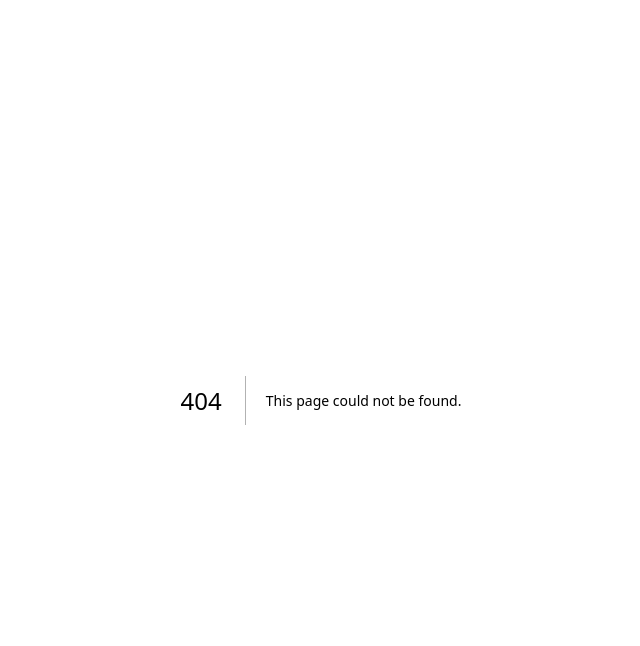
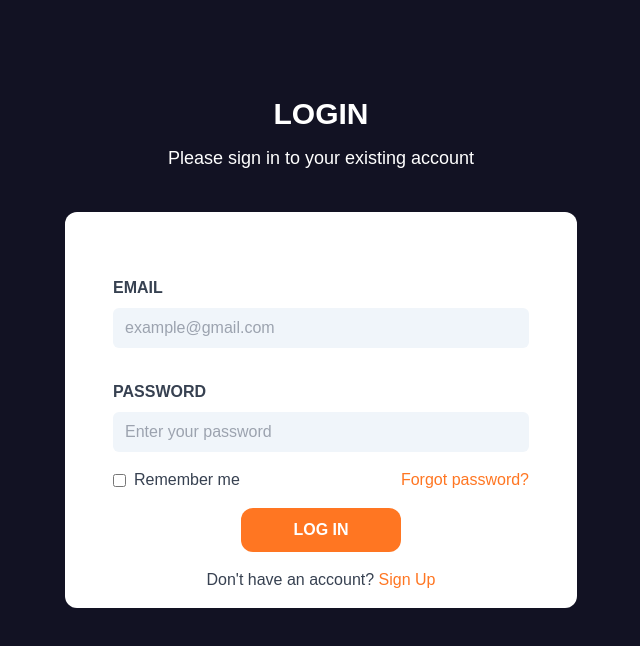
Before and after one commit to notft/Nasa_space_apps, a Next.js app: page /login in a window 1280 px wide. Before the commit this address had no page. Shown: the top 646 px of the page, without its empty margins (319-959 px from the left). Built offline with nearby package versions, Linux system fonts and the light colour scheme.

Commit message:
[FEAT] Added login and signup page

```diff
--- /dev/null
+++ b/app/login/page.jsx
@@ -0,0 +1,61 @@
+import React from 'react';
+function Login() {
+  return (
+    <div className='h-screen w-screen bg-[#121223]'>
+      <div className='pt-24 flex flex-col gap-3 items-center justify-center text-white'>
+        <h1 className="text-3xl font-bold">LOGIN</h1>
+        <h3 className="text-lg">Please sign in to your existing account</h3>
+      </div>
+      <div className='pt-12 mx-auto rounded-xl mt-10 bg-white w-[70vw] md:w-[40vw]  flex flex-col items-center justify-center'>
+        <form action="" className='flex mx-auto flex-col items-center justify-center w-full max-w-md p-4'>
+
+          <label htmlFor="email" className="uppercase text-gray-700 font-semibold mb-2 self-start w-full max-w-md">
+            Email
+          </label>
+          <input
+            id="email"
+            type="email"
+            className=" bg-[#F0F5FA] rounded-md w-full max-w-md h-10 text-gray-600 p-3 mb-4 focus:outline-none focus:ring-2 focus:ring-blue-500"
+            placeholder="example@gmail.com"
+          />
+          <label htmlFor="email" className="mt-4 uppercase text-gray-700 font-semibold mb-2 self-start w-full max-w-md">
+            Password
+          </label>
+          <input
+            id="password"
+            type="password"
+            className="bg-[#F0F5FA] rounded-md w-full max-w-md h-10 text-gray-600 p-3 mb-4 focus:outline-none focus:ring-2 focus:ring-blue-500"
+            placeholder="Enter your password"
+          />
+                      <div className="flex justify-between w-full max-w-md mb-4">
+
+            <div className="flex items-center">
+              <input type="checkbox" id="remember-me" className="mr-2" />
+              <label htmlFor="remember-me" className="text-gray-700">
+                Remember me
+              </label>
+            </div>
+            <a href="#" className="text-[#FF7622] hover:underline">
+              Forgot password?
+            </a>
+          </div>
+            <div>
+                <button className='uppercase font-bold rounded-xl text-[#ffff] bg-[#FF7622] w-40 h-11'>
+                    Log In
+                </button>
+            </div>
+            <div className="pt-4 text-center">
+          <p className="text-gray-700">
+            Don't have an account?{' '}
+            <a href="#" className="text-[#FF7622] hover:underline">
+              Sign Up
+            </a>
+          </p>
+        </div>
+          </form>
+      </div>
+    </div>
+  );
+}
+
+export default Login;
--- /dev/null
+++ b/app/signup/page.jsx
@@ -0,0 +1,58 @@
+import React from 'react';
+function Login() {
+  return (
+    <div className='h-screen w-screen bg-[#121223]'>
+      <div className='pt-24 flex flex-col gap-3 items-center justify-center text-white'>
+        <h1 className="text-3xl font-bold">Sign Up</h1>
+        <h3 className="text-lg">Please sign up to get started</h3>
+      </div>
+      <div className='pt-12 mx-auto rounded-xl mt-10 bg-white w-[70vw] md:w-[40vw]  flex flex-col items-center justify-center'>
+        <form action="" className='flex mx-auto flex-col items-center justify-center w-full max-w-md p-4'>
+        <label htmlFor="name" className="uppercase text-gray-700 font-semibold mb-2 self-start w-full max-w-md">
+            Name
+          </label>
+          <input
+            id="name"
+            type="text"
+            className=" bg-[#F0F5FA] rounded-md w-full max-w-md h-10 text-gray-600 p-3 mb-4 focus:outline-none focus:ring-2 focus:ring-blue-500"
+            placeholder="John Doe"
+          />
+          <label htmlFor="email" className="uppercase text-gray-700 font-semibold mb-2 self-start w-full max-w-md">
+            Email
+          </label>
+          <input
+            id="email"
+            type="email"
+            className=" bg-[#F0F5FA] rounded-md w-full max-w-md h-10 text-gray-600 p-3 mb-4 focus:outline-none focus:ring-2 focus:ring-blue-500"
+            placeholder="example@gmail.com"
+          />
+          <label htmlFor="email" className="mt-4 uppercase text-gray-700 font-semibold mb-2 self-start w-full max-w-md">
+            Password
+          </label>
+          <input
+            id="password"
+            type="password"
+            className="bg-[#F0F5FA] rounded-md w-full max-w-md h-10 text-gray-600 p-3 mb-4 focus:outline-none focus:ring-2 focus:ring-blue-500"
+            placeholder="Enter your password"
+          />
+              <label htmlFor="email" className="mt-4 uppercase text-gray-700 font-semibold mb-2 self-start w-full max-w-md">
+           Re-Type Password
+          </label>
+          <input
+            id="password"
+            type="password"
+            className="bg-[#F0F5FA] rounded-md w-full max-w-md h-10 text-gray-600 p-3 mb-4 focus:outline-none focus:ring-2 focus:ring-blue-500"
+            placeholder="Renter your password"
+          />
+            <div>
+                <button className='uppercase font-bold rounded-xl text-[#ffff] bg-[#FF7622] w-40 h-11'>
+                   Sign Up
+                </button>
+            </div>
+          </form>
+      </div>
+    </div>
+  );
+}
+
+export default Login;
```
Also changed, not shown: public/images/Log In_Empty.png (added), public/images/loginasset.png (added).
